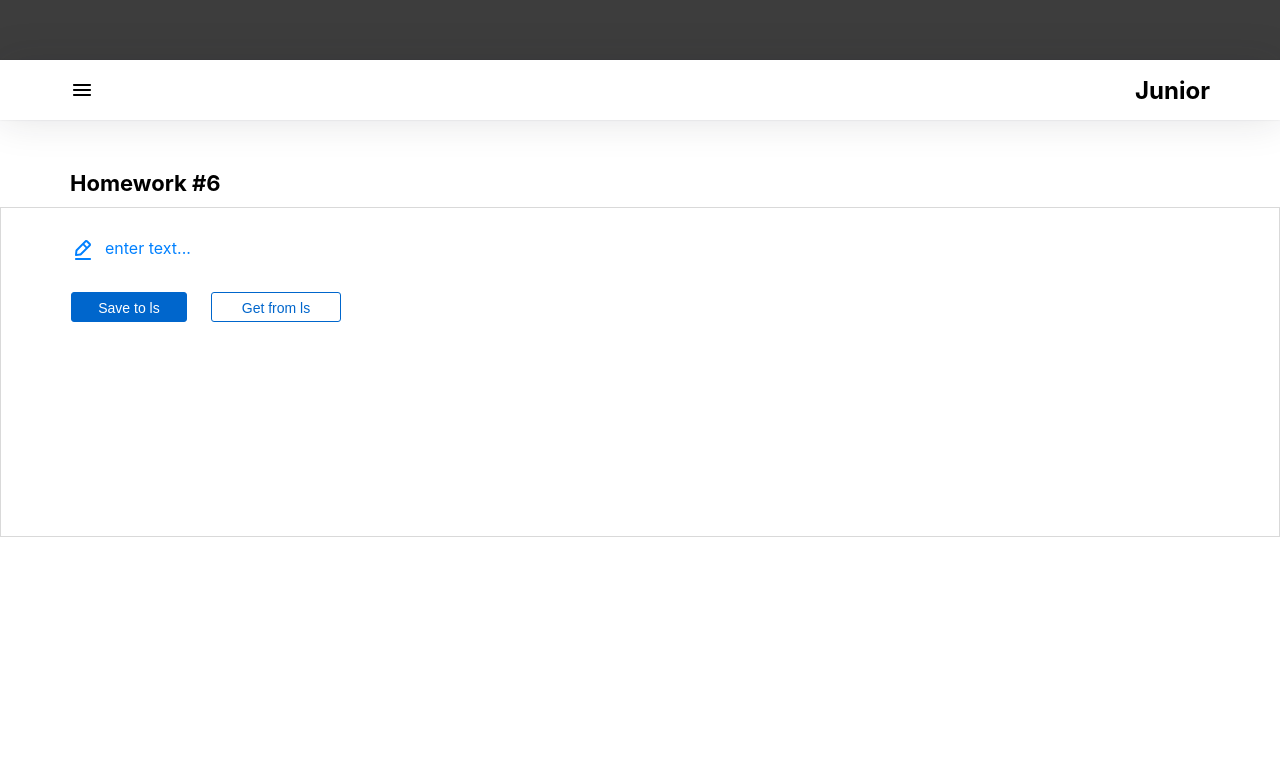
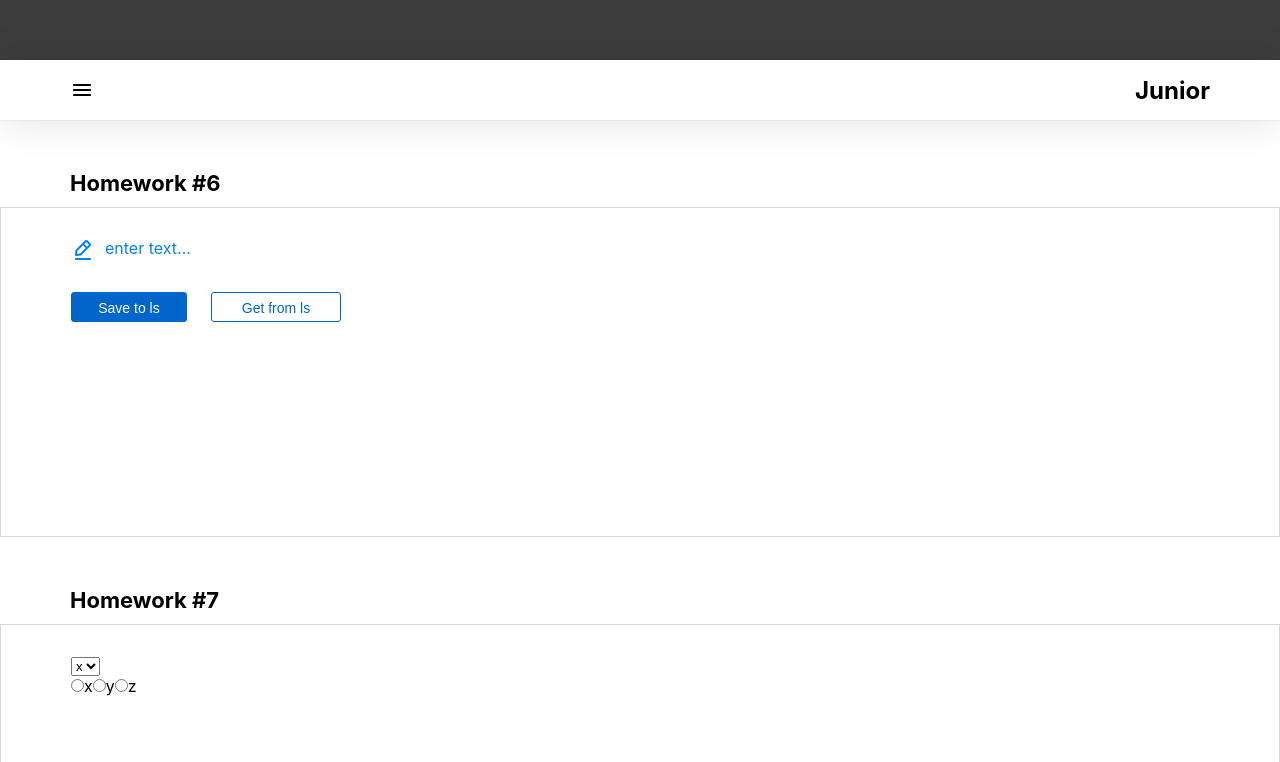
Before and after one commit to Photi31/homework-with-autotest, a React (Create React App) app: page /#/junior in a window 1280 px wide. Shown: the part 190-952 px from the top of the page. Built offline with nearby package versions, Linux system fonts and the light colour scheme.

Commit message:
Start HW 7

```diff
--- a/src/s2-homeworks/hw05/pages/Junior.tsx
+++ b/src/s2-homeworks/hw05/pages/Junior.tsx
@@ -1,6 +1,6 @@
 import React from 'react'
 import HW6 from '../../hw06/HW6'
-// import HW7 from '../../hw07/HW7'
+import HW7 from '../../hw07/HW7'
 // import HW8 from '../../hw08/HW8'
 // import HW9 from '../../hw09/HW9'
 
@@ -8,7 +8,7 @@
     return (
         <div id={'hw5-page-junior'}>
             <HW6 />
-            {/*<HW7 />*/}
+            <HW7 />
             {/*<HW8 />*/}
             {/*<HW9 />*/}
         </div>
```
